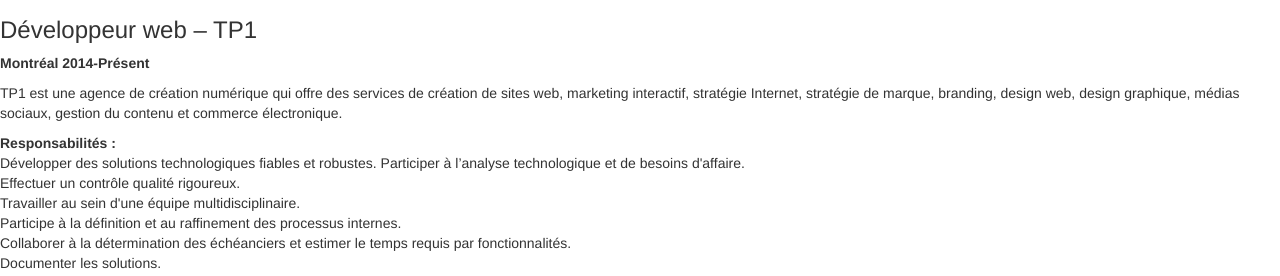
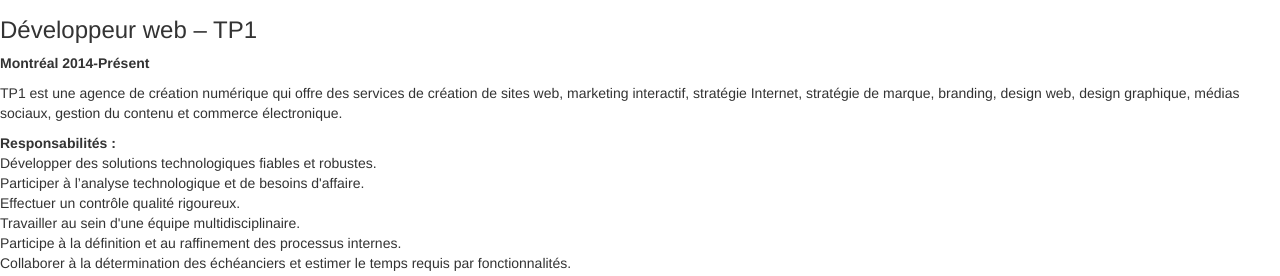
Before and after one commit to denislaliberte/cv, a plain HTML site: page index.html in a window 1280 px wide. Shown: the part 510-786 px from the top of the page. Drawn offline with nearby package versions, Linux system fonts and the light colour scheme.

Commit message:
fix break lines

```diff
--- a/index.html
+++ b/index.html
@@ -31,7 +31,7 @@
         <![endif]-->
 
                                 <h1 id="denis-laliberté">Denis Laliberté</h1>
-<p>5987 Saint-Vallier, Montréal (Québec) H2S 2P4 <br/> 514-963-2323 <br/> denis.laliberte@gmail.com <br/> <a href="http://ca.linkedin.com/in/denislaliberte">ca.linkedin.com/in/denislaliberte</a> || <a href="http://denislaliberte.github.com">denislaliberte.github.com</a></p>
+<p>5987 Saint-Vallier, Montréal (Québec) H2S 2P4<br />514-963-2323<br />denis.laliberte@gmail.com<br /><a href="http://ca.linkedin.com/in/denislaliberte">ca.linkedin.com/in/denislaliberte</a> || <a href="http://denislaliberte.github.com">denislaliberte.github.com</a></p>
 <p>Compétences linguistiques : français et anglais fonctionnel</p>
 <hr />
 <h2 id="compétences-techniques">COMPÉTENCES TECHNIQUES</h2>
@@ -48,8 +48,9 @@
 <h3 id="développeur-web-tp1">Développeur web – TP1</h3>
 <p><strong>Montréal 2014-Présent</strong></p>
 <p>TP1 est une agence de création numérique qui offre des services de création de sites web, marketing interactif, stratégie Internet, stratégie de marque, branding, design web, design graphique, médias sociaux, gestion du contenu et commerce électronique.</p>
-<p><strong>Responsabilités :</strong> <br/> Développer des solutions technologiques fiables et robustes. Participer à l’analyse technologique et de besoins d'affaire. <br/> Effectuer un contrôle qualité rigoureux. <br/> Travailler au sein d'une équipe multidisciplinaire. <br/> Participe à la définition et au raffinement des processus internes. <br/> Collaborer à la détermination des échéanciers et estimer le temps requis par fonctionnalités. <br/> Documenter les solutions. <br/></p>
+<p><strong>Responsabilités :</strong><br />Développer des solutions technologiques fiables et robustes.<br />Participer à l’analyse technologique et de besoins d'affaire.<br />Effectuer un contrôle qualité rigoureux.<br />Travailler au sein d'une équipe multidisciplinaire.<br />Participe à la définition et au raffinement des processus internes.<br />Collaborer à la détermination des échéanciers et estimer le temps requis par fonctionnalités.<br />Documenter les solutions.</p>
 <p><strong>Environnement technique :</strong> Ruby, Linux Centos, Redhat et Ubuntu, Mysql, PostgreSQL, Mysql, Apache, Nginx, PHP, Javascript, Drupal, jenkins CI, Fabric, PHPSpec, Composer</p>
+<p></p>
 <h3 id="développeur-web-absolunet">Développeur web – Absolunet</h3>
 <p><strong>Montréal 2013-2014</strong></p>
 <p>Absolunet est une agence interactive intégrée se spécialisant dans la stratégie internet, la réalisation de projets numériques, le commerce électronique et le marketing web.</p>
```
Also changed, not shown: 4 other files.
